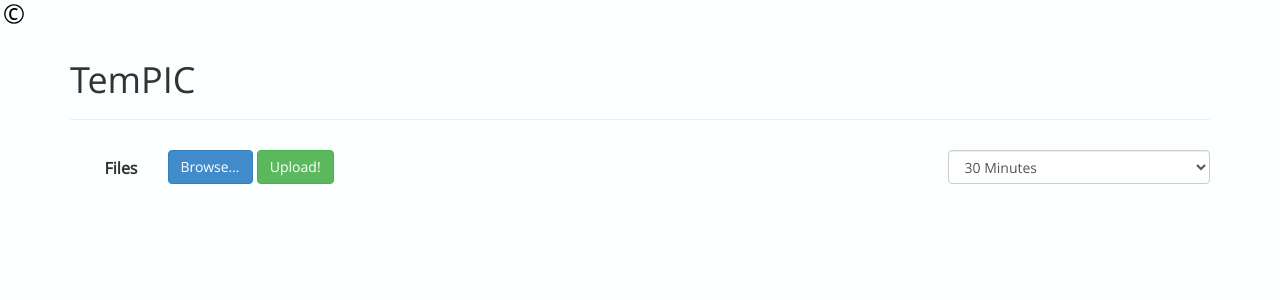
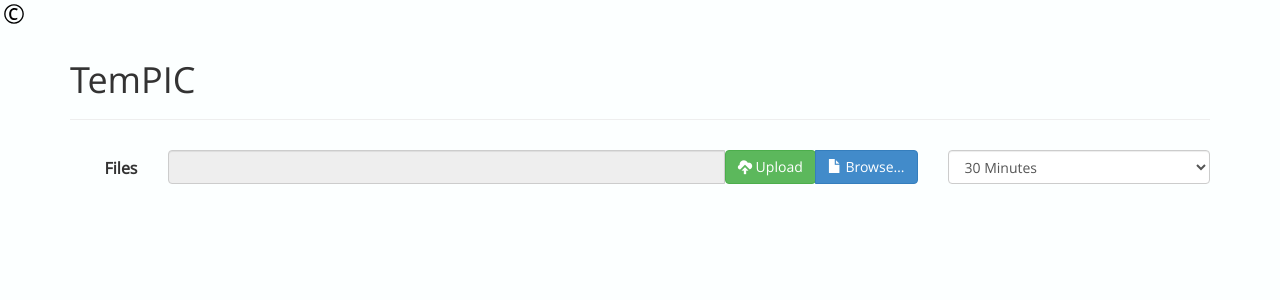
Before and after one commit to PotcFdk/TemPIC, a PHP site: page / in a window 1280 px wide. Shown: the top 300 px of the page. Run offline with PHP 8.4, Linux system fonts and the light colour scheme.

Commit message:
form layout updated

```diff
--- a/web/css/tempic-front.css
+++ b/web/css/tempic-front.css
@@ -112,3 +112,7 @@ progress {
     cursor: inherit;
     display: block;
 }
+
+input[readonly] {
+	background-color: white;
+}
--- a/web/index.php
+++ b/web/index.php
@@ -254,6 +254,11 @@ session_start();
 					$(this).removeClass("draghover");
 				});
 
+				$("html").on("dragleave", function(e){
+					e.preventDefault();
+					$(this).removeClass("draghover");
+				});
+
 				$("html").on("drop", function(e)
 				{
 					e.preventDefault();
@@ -310,10 +315,22 @@ session_start();
 								<div class="form-group">
 									<label for="file" class="col-md-1 control-label">Files</label>
 									<div class="col-md-8">
-										<span class="btn btn-primary btn-file">
-											Browse&hellip; <input class="file" type="file" name="file[]" id="file" multiple="multiple">
-										</span>
-										<input type="button" class="btn btn-success" value="Upload!" onclick="um.send(um.makePOSTData())">
+										<div class="input-group">
+											<input class="form-control" type="text" readonly="">
+											<div class="input-group-btn">
+												<button class="btn btn-success" onclick="um.send(um.makePOSTData())">
+													<span class="glyphicon glyphicon-cloud-upload"></span>
+													<span>Upload</span>
+												</button>
+											</div>
+											<div class="input-group-btn">
+												<span class="btn btn-primary btn-file">
+													<span class="glyphicon glyphicon-file"></span>
+													Browse&hellip; <input class="file" type="file" name="file[]" id="file" multiple="multiple">
+												</span>
+											</div>
+										</div>
+
 									</div>
 									<div class="col-md-3">
 										<select class="form-control" name="lifetime" id="lifetime">
```
